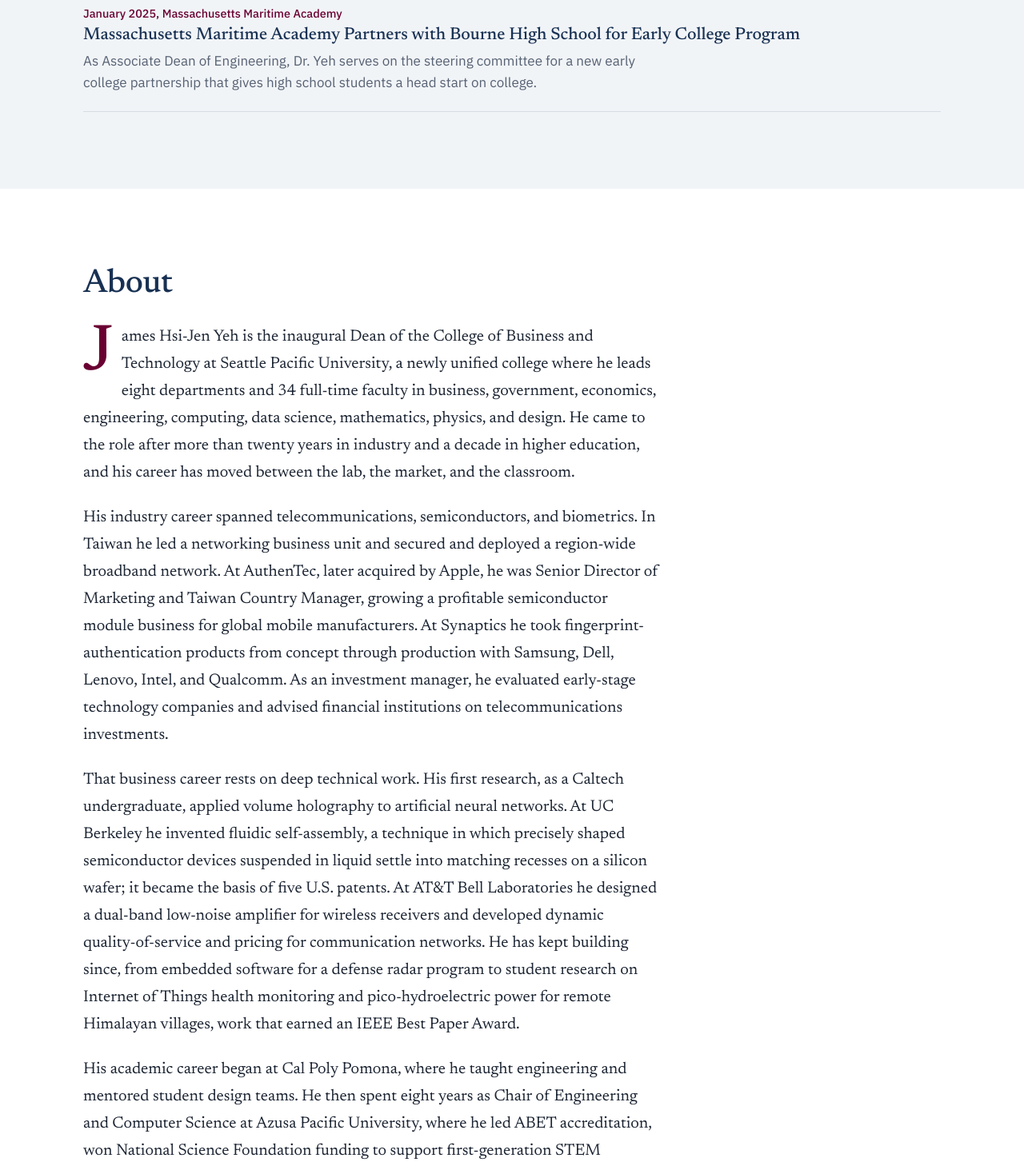
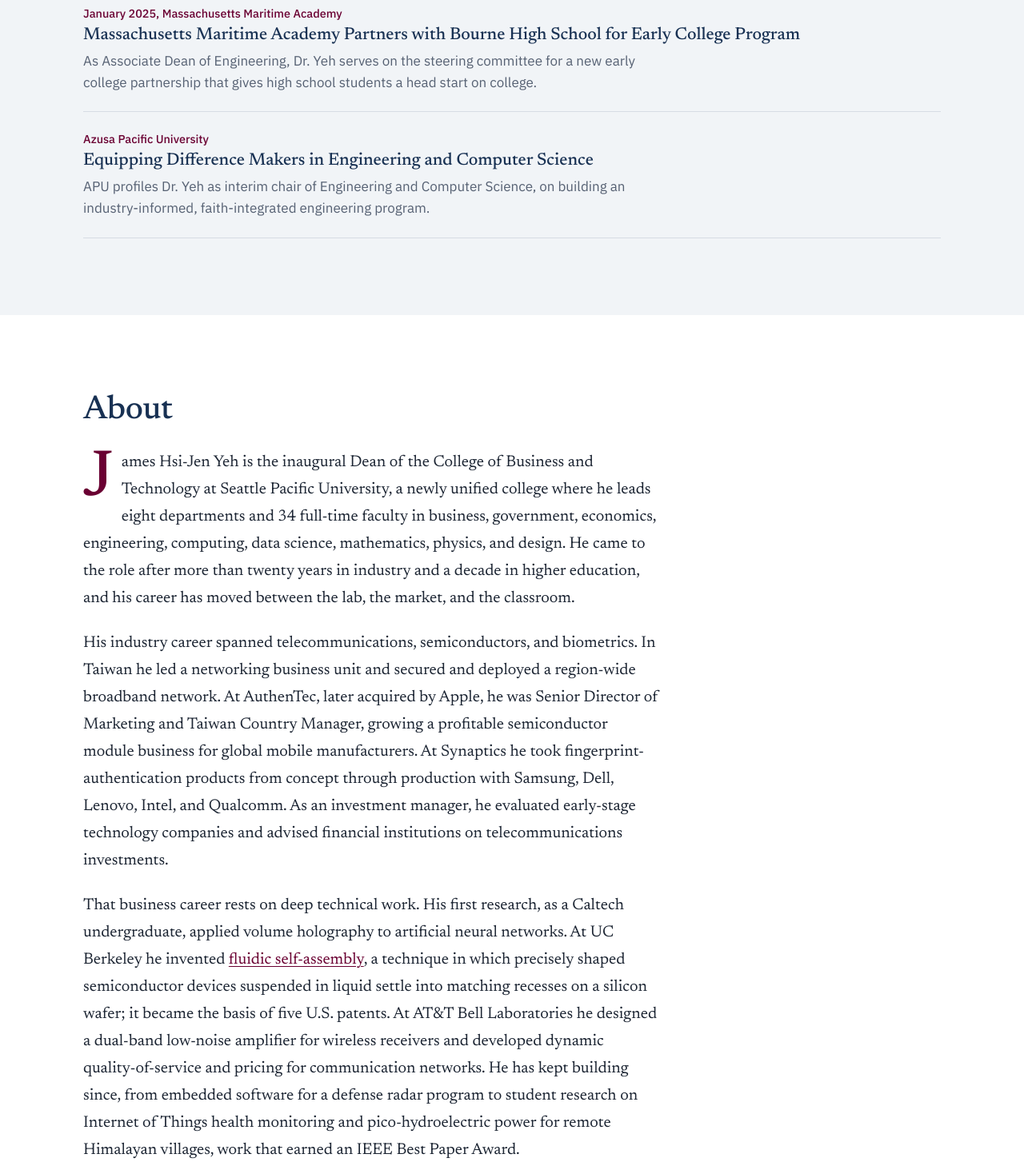
Before and after one commit to drjyeh/drjyeh.github.io, a plain HTML site: page index.html in a window 1280 px wide. Shown: the part 3940-5398 px from the top of the page at 80% size. Drawn offline with Linux system fonts and the light colour scheme.

Commit message:
Add Berkeley IPIRA Alien Technology link and APU profile article to News

```diff
--- a/index.html
+++ b/index.html
@@ -243,6 +243,11 @@
             <h3><a href="https://www.maritime.edu/press-releases/1-21-2025">Massachusetts Maritime Academy Partners with Bourne High School for Early College Program</a></h3>
             <p>As Associate Dean of Engineering, Dr. Yeh serves on the steering committee for a new early college partnership that gives high school students a head start on college.</p>
           </li>
+          <li>
+            <p class="news-meta">Azusa Pacific University</p>
+            <h3><a href="https://apu.edu/articles/equipping-difference-makers-in-engineering-and-computer-science/">Equipping Difference Makers in Engineering and Computer Science</a></h3>
+            <p>APU profiles Dr. Yeh as interim chair of Engineering and Computer Science, on building an industry-informed, faith-integrated engineering program.</p>
+          </li>
         </ul>
       </div>
     </section>
@@ -256,7 +261,7 @@
 
           <p>His industry career spanned telecommunications, semiconductors, and biometrics. In Taiwan he led a networking business unit and secured and deployed a region-wide broadband network. At AuthenTec, later acquired by Apple, he was Senior Director of Marketing and Taiwan Country Manager, growing a profitable semiconductor module business for global mobile manufacturers. At Synaptics he took fingerprint-authentication products from concept through production with Samsung, Dell, Lenovo, Intel, and Qualcomm. As an investment manager, he evaluated early-stage technology companies and advised financial institutions on telecommunications investments.</p>
 
-          <p>That business career rests on deep technical work. His first research, as a Caltech undergraduate, applied volume holography to artificial neural networks. At UC Berkeley he invented fluidic self-assembly, a technique in which precisely shaped semiconductor devices suspended in liquid settle into matching recesses on a silicon wafer; it became the basis of five U.S. patents. At AT&amp;T Bell Laboratories he designed a dual-band low-noise amplifier for wireless receivers and developed dynamic quality-of-service and pricing for communication networks. He has kept building since, from embedded software for a defense radar program to student research on Internet of Things health monitoring and pico-hydroelectric power for remote Himalayan villages, work that earned an IEEE Best Paper Award.</p>
+          <p>That business career rests on deep technical work. His first research, as a Caltech undergraduate, applied volume holography to artificial neural networks. At UC Berkeley he invented <a href="https://ipira.berkeley.edu/alien-technology">fluidic self-assembly</a>, a technique in which precisely shaped semiconductor devices suspended in liquid settle into matching recesses on a silicon wafer; it became the basis of five U.S. patents. At AT&amp;T Bell Laboratories he designed a dual-band low-noise amplifier for wireless receivers and developed dynamic quality-of-service and pricing for communication networks. He has kept building since, from embedded software for a defense radar program to student research on Internet of Things health monitoring and pico-hydroelectric power for remote Himalayan villages, work that earned an IEEE Best Paper Award.</p>
 
           <p>His academic career began at Cal Poly Pomona, where he taught engineering and mentored student design teams. He then spent eight years as Chair of Engineering and Computer Science at Azusa Pacific University, where he led ABET accreditation, won National Science Foundation funding to support first-generation STEM students, and secured a W. M. Keck Foundation research grant. He went on to serve as the inaugural Associate Dean of the School of Engineering at Massachusetts Maritime Academy, where he served on the steering committee for a new early college partnership with a local high school. At Seattle Pacific he is building programs that pair technical depth with business judgment, developed alongside the employers who hire their graduates.</p>
 
```
